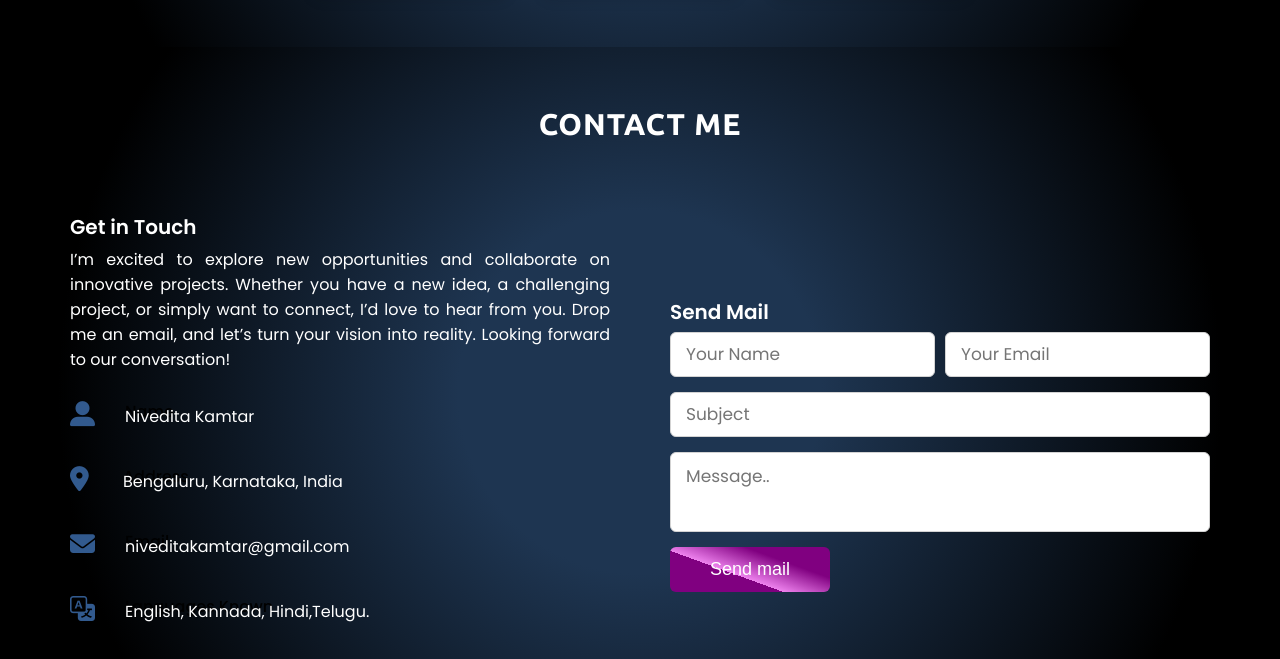
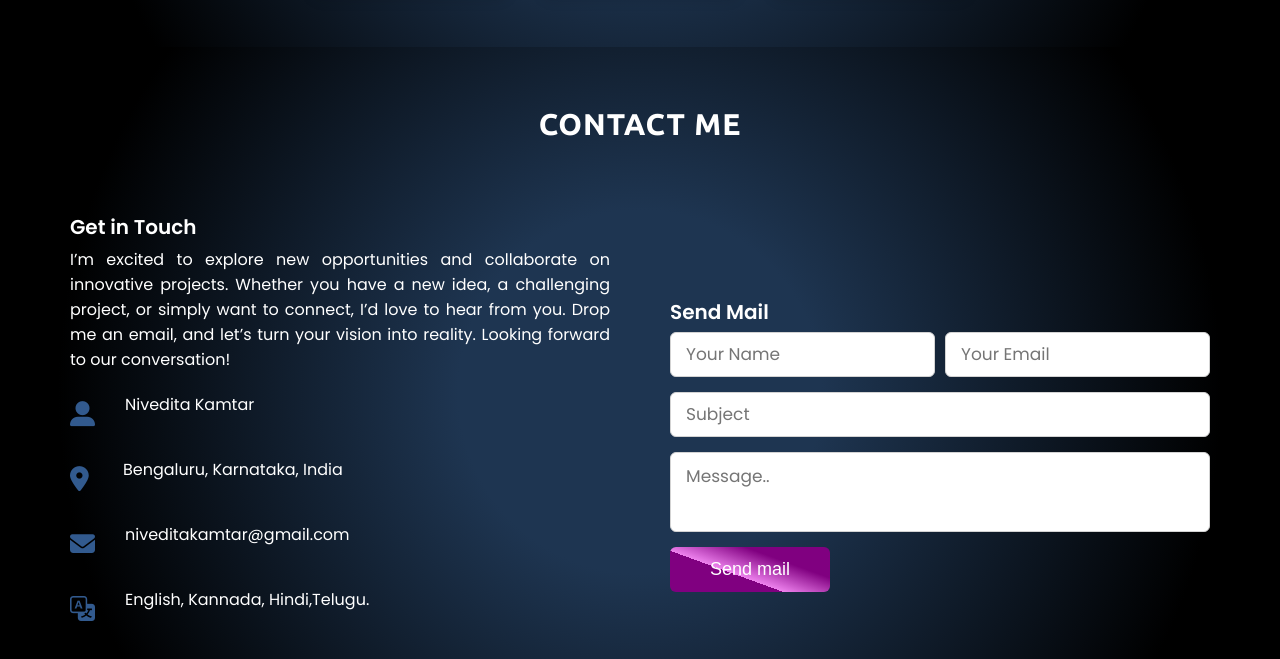
Before and after one commit to niveditak77/My_Portfolio, a plain HTML site: page index.html in a window 1280 px wide. Shown: the part 3015-3674 px from the top of the page. Drawn offline with nearby package versions, Linux system fonts and the light colour scheme.

Commit message:
index.html

```diff
--- a/index.html
+++ b/index.html
@@ -336,7 +336,7 @@
               <div class="row">
                 <i class="fa-solid fa-user-large"></i>
                 <div class="info">
-                  <div class="head">Name</div>
+                  <div class="head"></div>
                   <div class="sub-title"><p style="text-decoration: none; color: #fff;">Nivedita Kamtar</p></div>
                 </div>
               </div>
@@ -345,7 +345,7 @@
             <div class="row">
               <i class="fa-solid fa-location-dot"></i>
               <div class="info">
-                <div class="head">&nbsp;Address</div>
+                <div class="head"></div>
                 <div class="sub-title">&nbsp;Bengaluru, Karnataka, India</div>
               </div>
             </div>
@@ -353,7 +353,7 @@
             <div class="row">
               <i class="fa-solid fa-envelope"></i>
               <div class="info">
-                <div class="head">Email</div>
+                <div class="head"></div>
                 <div class="sub-title"><a href="mailto:#" style="text-decoration: none; color: #fff;">niveditakamtar@gmail.com</a></div>
               </div>
             </div>
@@ -361,7 +361,7 @@
             <div class="row">
               <i class="bi bi-translate"></i>
               <div class="info">
-                <div class="head">Languages Known</div>
+                <div class="head"></div>
                 <div class="sub-title">English, Kannada, Hindi,Telugu.</div>
               </div>
             </div>
```
